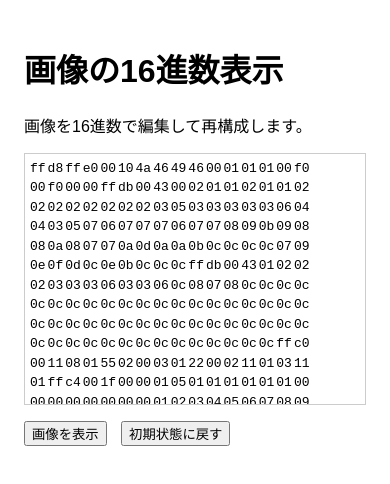
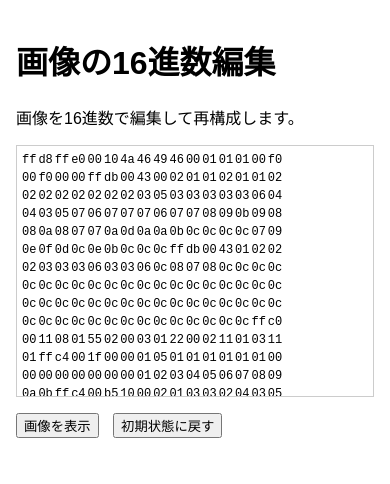
Before and after one commit to mOhashi78364/imageBinary, a plain HTML site: page index.html in a window 390 px wide. Drawn offline with Linux system fonts and the light colour scheme.

Commit message:
modify editor width

```diff
--- a/index.html
+++ b/index.html
@@ -2,38 +2,59 @@
 <html lang="ja">
 <head>
   <meta charset="UTF-8">
+  <meta name="viewport" content="width=device-width, initial-scale=1">
   <title>画像バイナリエディタ</title>
   <style>
-    body { font-family: sans-serif; padding: 1rem; }
+    body {
+      font-family: sans-serif;
+      padding: 1rem;
+      margin: 0;
+    }
+
     #editor {
-      max-height: 240px; /* 約10行分の高さ */
+      max-height: 240px; /* 約10行分 */
+      max-width: 52ch; /* 16バイト×3文字+余白 */
       overflow-y: auto;
+      overflow-x: auto;
       white-space: pre;
       font-family: monospace;
+      font-size: 14px;
+      line-height: 1.5em;
       border: 1px solid #ccc;
       padding: 5px;
       margin-bottom: 1rem;
-      line-height: 1.5em;
     }
+
     .byte {
       display: inline-block;
       width: 2ch;
       margin-right: 2px;
     }
+
     .modified {
       background-color: yellow;
     }
+
     img {
       max-width: 100%;
       margin-top: 1rem;
     }
+
     button {
       margin-right: 10px;
+      margin-bottom: 10px;
+    }
+
+    @media (max-width: 600px) {
+      #editor {
+        font-size: 12px;
+        max-width: 100%;
+      }
     }
   </style>
 </head>
 <body>
-  <h1>画像の16進数表示</h1>
+  <h1>画像の16進数編集</h1>
   <p>画像を16進数で編集して再構成します。</p>
   <div id="editor" contenteditable="true"></div>
   <button onclick="renderImage()">画像を表示</button>
@@ -49,7 +70,7 @@
       const blob = await res.blob();
       const buffer = await blob.arrayBuffer();
       originalBytes = new Uint8Array(buffer);
-      resetEditor(); // 初期表示
+      resetEditor();
     }
 
     function displayEditor(bytes) {
```
